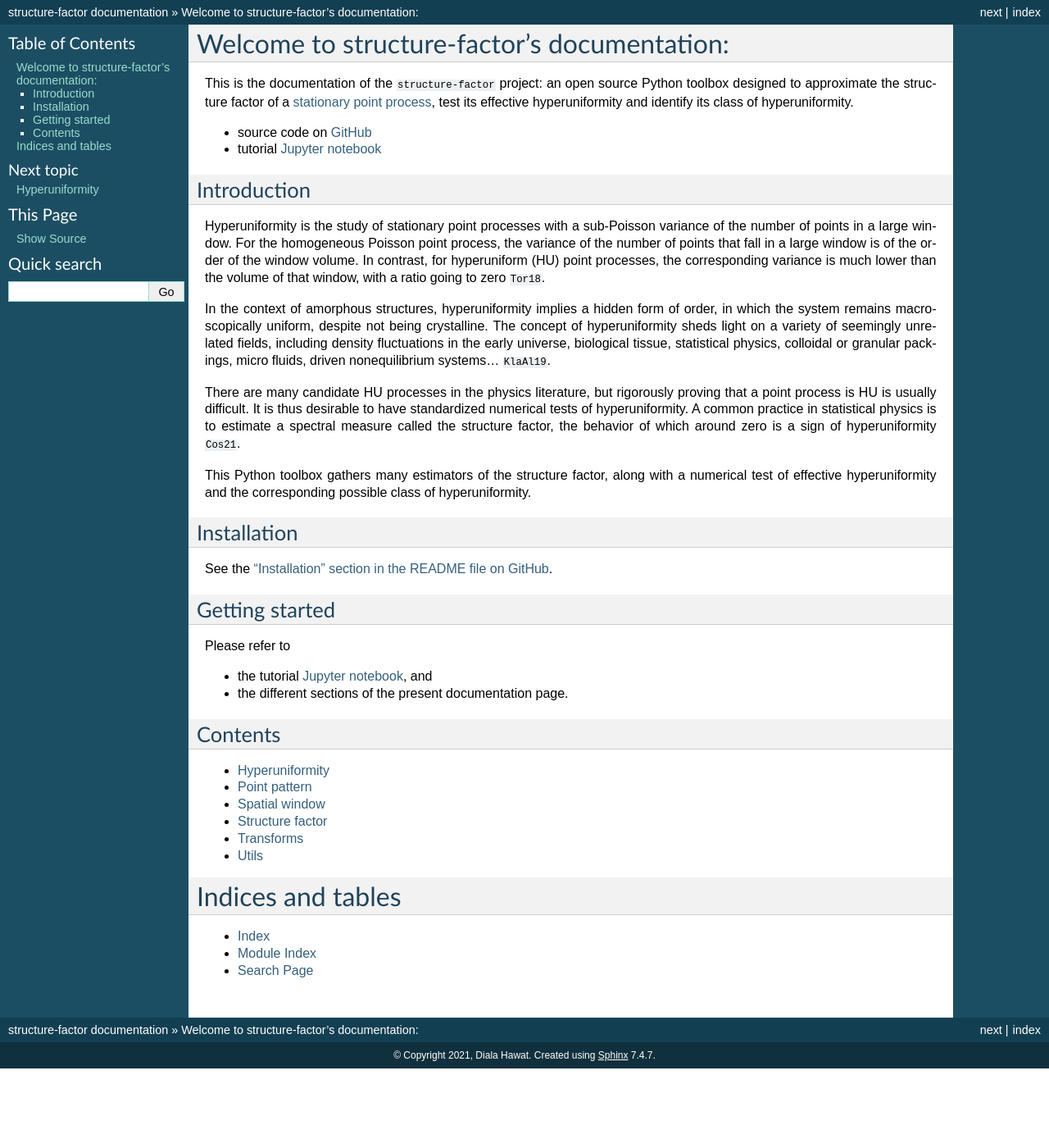
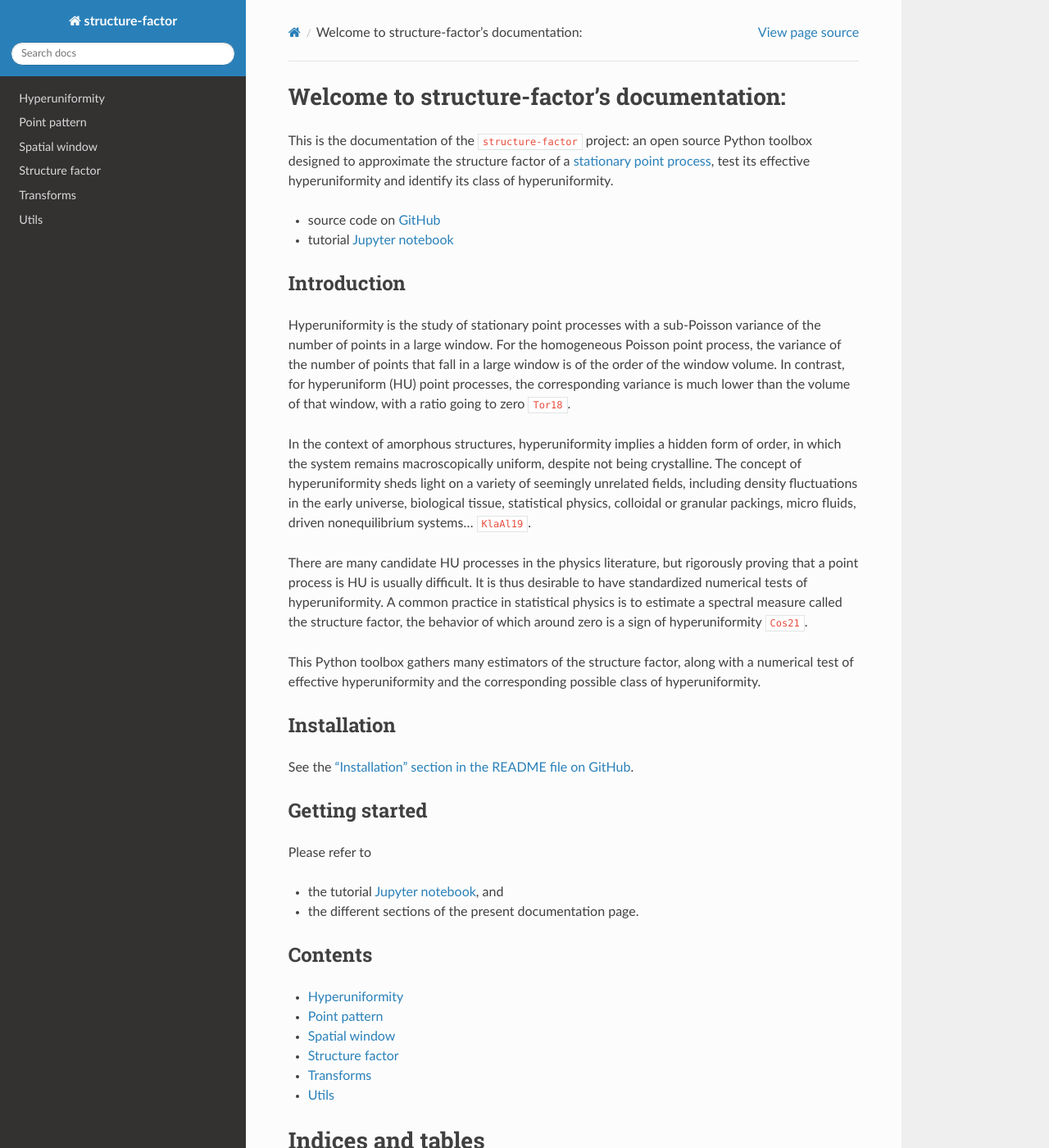
Before and after one commit to For-a-few-DPPs-more/structure-factor, a Sphinx documentation site: the page built from docs/index.rst, in a window 1280 px wide and 1400 px high. Shown: the whole window at 82% size. Built offline with Sphinx 7.4.7 and the Read the Docs theme 2.0.0, drawn with Linux system fonts in a browser that asks for light colours; pages that are not in the unit, such as notebooks, are missing from menus; cross-references to code outside the pages are shown as plain code; some of the changed text lies outside the part shown.

Commit message:
change documentation theme

```diff
--- a/docs/conf.py
+++ b/docs/conf.py
@@ -66,8 +66,8 @@ exclude_patterns = ["_build", "Thumbs.db", ".DS_Store"]
 # The theme to use for HTML and HTML Help pages.  See the documentation for
 # a list of builtin themes.
 #
-html_theme = "classic"
-html_theme_options = {"body_max_width": "85%", "stickysidebar": "True"}
+html_theme = "sphinx_rtd_theme"
+html_theme_options = {"body_max_width": "100%", "stickysidebar": "True"}
 
 # Add any paths that contain custom static files (such as style sheets) here,
 # relative to this directory. They are copied after the builtin static files,
```
